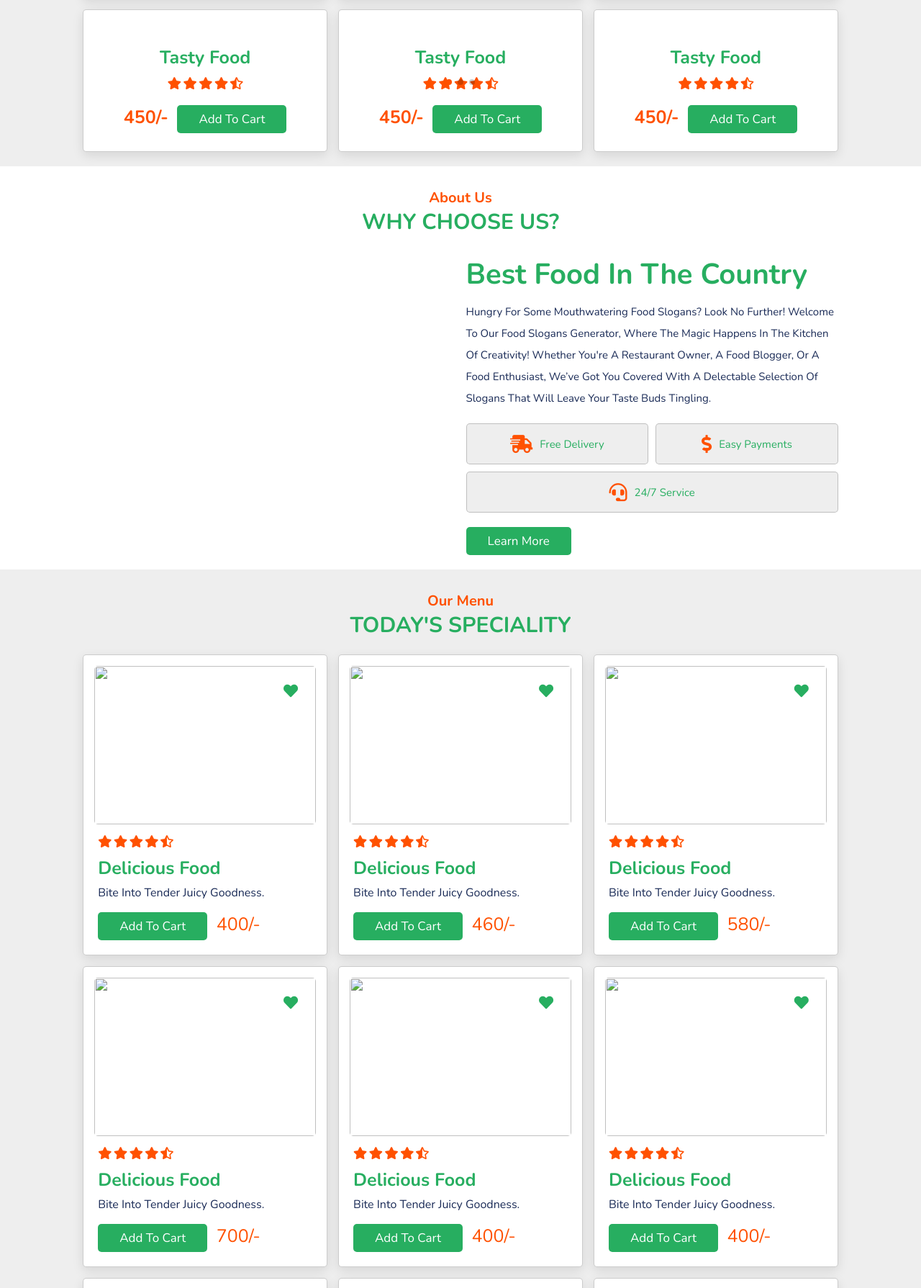
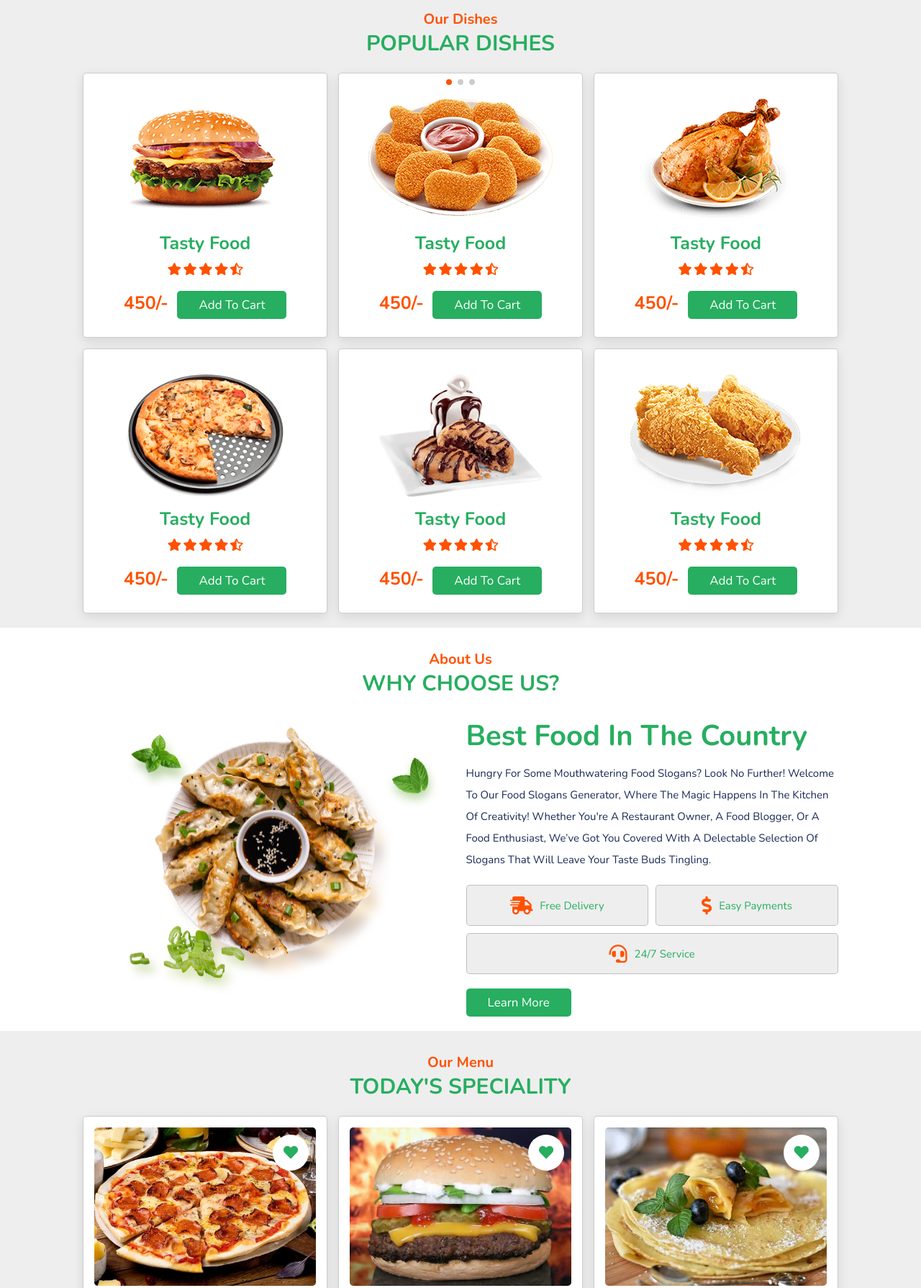
Before and after one commit to Shubhradeepp/restaurant, a plain HTML site: page index.html in a window 1280 px wide. Shown: the part 670-2459 px from the top of the page at 72% size. Drawn offline with nearby package versions, Linux system fonts and the light colour scheme.

Commit message:
Update index.html

```diff
--- a/index.html
+++ b/index.html
@@ -5,7 +5,7 @@
     <meta charset="UTF-8">
     <meta http-equiv="X-UA-Compatible" content="IE=edge">
     <meta name="viewport" content="width=device-width, initial-scale=1.0">
-    <title>Complete Responsive Food Website Design Tutorial</title>
+    <title>Tandoori Restaurant</title>
 
     <link rel="stylesheet" href="https://unpkg.com/swiper/swiper-bundle.min.css" />
 
@@ -70,7 +70,7 @@
                         <a href="#" class="btn">order now</a>
                     </div>
                     <div class="image">
-                        <img src="images/home-img-1.png" alt="">
+                        <img src="home-img-1.png" alt="">
                     </div>
                 </div>
 
@@ -82,7 +82,7 @@
                         </p>
                     </div>
                     <div class="image">
-                        <img src="images/home-img-2.png" alt="">
+                        <img src="home-img-2.png" alt="">
                     </div>
                 </div>
 
@@ -94,7 +94,7 @@
                         </p> <a href="#" class="btn">order now</a>
                     </div>
                     <div class="image">
-                        <img src="images/home-img-3.png" alt="">
+                        <img src="home-img-3.png" alt="">
                     </div>
                 </div>
 
@@ -120,7 +120,7 @@
             <div class="box">
                 <a href="#" class="fas fa-heart"></a>
                 <a href="#" class="fas fa-eye"></a>
-                <img src="images/dish-1.png" alt="">
+                <img src="dish-1.png" alt="">
                 <h3>tasty food</h3>
                 <div class="stars">
                     <i class="fas fa-star"></i>
@@ -136,7 +136,7 @@
             <div class="box">
                 <a href="#" class="fas fa-heart"></a>
                 <a href="#" class="fas fa-eye"></a>
-                <img src="images/dish-2.png" alt="">
+                <img src="dish-2.png" alt="">
                 <h3>tasty food</h3>
                 <div class="stars">
                     <i class="fas fa-star"></i>
@@ -152,7 +152,7 @@
             <div class="box">
                 <a href="#" class="fas fa-heart"></a>
                 <a href="#" class="fas fa-eye"></a>
-                <img src="images/dish-3.png" alt="">
+                <img src="dish-3.png" alt="">
                 <h3>tasty food</h3>
                 <div class="stars">
                     <i class="fas fa-star"></i>
@@ -168,7 +168,7 @@
             <div class="box">
                 <a href="#" class="fas fa-heart"></a>
                 <a href="#" class="fas fa-eye"></a>
-                <img src="images/dish-4.png" alt="">
+                <img src="dish-4.png" alt="">
                 <h3>tasty food</h3>
                 <div class="stars">
                     <i class="fas fa-star"></i>
@@ -184,7 +184,7 @@
             <div class="box">
                 <a href="#" class="fas fa-heart"></a>
                 <a href="#" class="fas fa-eye"></a>
-                <img src="images/dish-5.png" alt="">
+                <img src="dish-5.png" alt="">
                 <h3>tasty food</h3>
                 <div class="stars">
                     <i class="fas fa-star"></i>
@@ -200,7 +200,7 @@
             <div class="box">
                 <a href="#" class="fas fa-heart"></a>
                 <a href="#" class="fas fa-eye"></a>
-                <img src="images/dish-6.png" alt="">
+                <img src="dish-6.png" alt="">
                 <h3>tasty food</h3>
                 <div class="stars">
                     <i class="fas fa-star"></i>
@@ -229,7 +229,7 @@
         <div class="row">
 
             <div class="image">
-                <img src="images/about-img.png" alt="">
+                <img src="about-img.png" alt="">
             </div>
 
             <div class="content">
@@ -274,7 +274,7 @@
 
             <div class="box">
                 <div class="image">
-                    <img src="images/menu-1.jpg" alt="">
+                    <img src="menu-1.jpg" alt="">
                     <a href="#" class="fas fa-heart"></a>
                 </div>
                 <div class="content">
@@ -293,7 +293,7 @@
 
             <div class="box">
                 <div class="image">
-                    <img src="images/menu-2.jpg" alt="">
+                    <img src="menu-2.jpg" alt="">
                     <a href="#" class="fas fa-heart"></a>
                 </div>
                 <div class="content">
@@ -313,7 +313,7 @@
 
             <div class="box">
                 <div class="image">
-                    <img src="images/menu-3.jpg" alt="">
+                    <img src="menu-3.jpg" alt="">
                     <a href="#" class="fas fa-heart"></a>
                 </div>
                 <div class="content">
@@ -333,7 +333,7 @@
 
             <div class="box">
                 <div class="image">
-                    <img src="images/menu-4.jpg" alt="">
+                    <img src="menu-4.jpg" alt="">
                     <a href="#" class="fas fa-heart"></a>
                 </div>
                 <div class="content">
@@ -353,7 +353,7 @@
 
             <div class="box">
                 <div class="image">
-                    <img src="images/menu-5.jpg" alt="">
+                    <img src="menu-5.jpg" alt="">
                     <a href="#" class="fas fa-heart"></a>
                 </div>
                 <div class="content">
@@ -373,7 +373,7 @@
 
             <div class="box">
                 <div class="image">
-                    <img src="images/menu-6.jpg" alt="">
+                    <img src="menu-6.jpg" alt="">
                     <a href="#" class="fas fa-heart"></a>
                 </div>
                 <div class="content">
@@ -393,7 +393,7 @@
 
             <div class="box">
                 <div class="image">
-                    <img src="images/menu-7.jpg" alt="">
+                    <img src="menu-7.jpg" alt="">
                     <a href="#" class="fas fa-heart"></a>
                 </div>
                 <div class="content">
@@ -413,7 +413,7 @@
 
             <div class="box">
                 <div class="image">
-                    <img src="images/menu-8.jpg" alt="">
+                    <img src="menu-8.jpg" alt="">
                     <a href="#" class="fas fa-heart"></a>
                 </div>
                 <div class="content">
@@ -433,7 +433,7 @@
 
             <div class="box">
                 <div class="image">
-                    <img src="images/menu-9.jpg" alt="">
+                    <img src="menu-9.jpg" alt="">
                     <a href="#" class="fas fa-heart"></a>
                 </div>
                 <div class="content">
@@ -667,7 +667,7 @@
 
     <!-- loader part  -->
     <div class="loader-container">
-        <img src="images/loader.gif" alt="">
+        <img src="loader.gif" alt="">
     </div>
 
     <script src="https://unpkg.com/swiper/swiper-bundle.min.js"></script>
```
